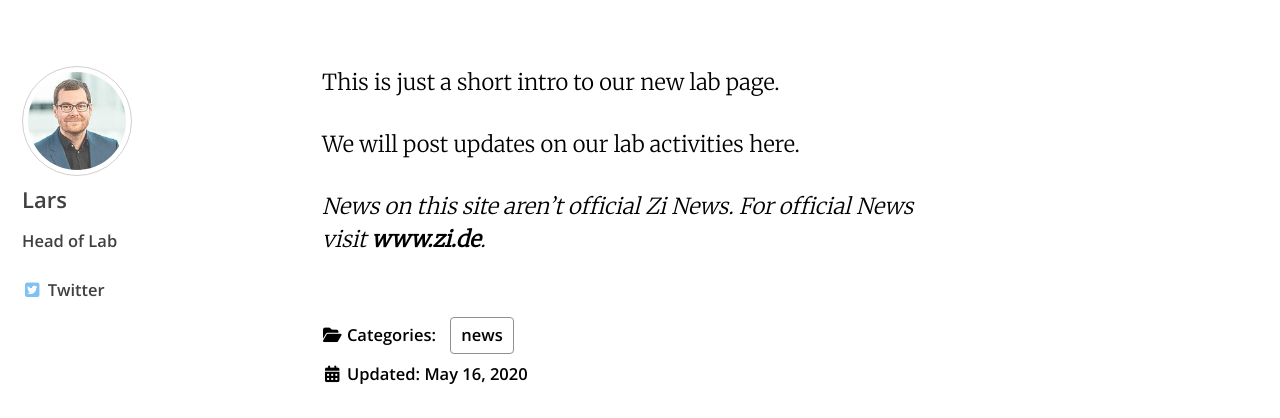
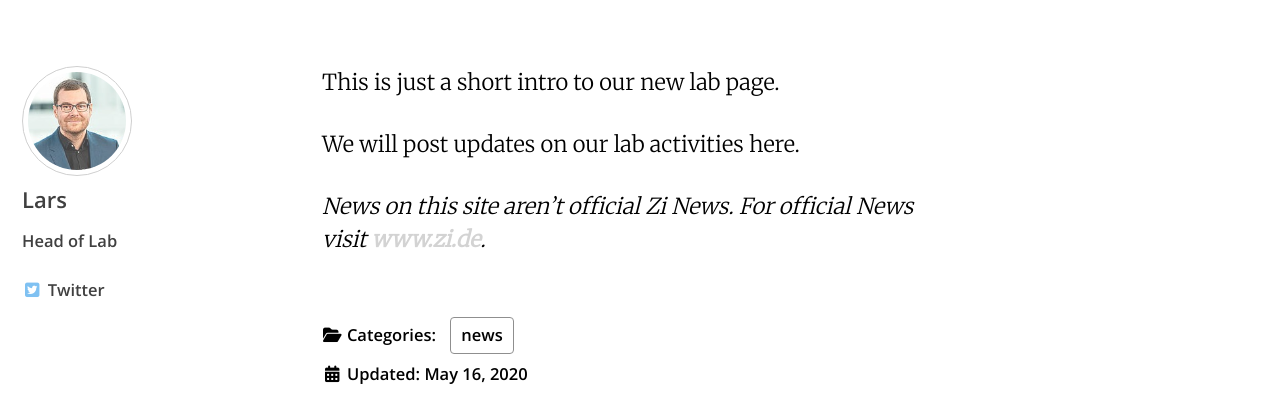
Before and after one commit to zidatalab/zidatalab.github.io, a Jekyll site: the page built from _posts/2020-05-16-Erster-Test.md, in a window 1280 px wide. Shown: the part 310-728 px from the top of the page. Built offline with Jekyll 4.4.1, drawn with Linux system fonts in a browser that asks for light colours; cached includes are drawn as plain includes; nearby versions of some CDN libraries.

Commit message:
Update main.scss

```diff
--- a/assets/css/main.scss
+++ b/assets/css/main.scss
@@ -3,7 +3,7 @@
 ---
 
 @charset "utf-8";
-$link-color: black;
+$link-color: LightGray;
 $masthead-link-color: black;
 $serif      : 'Merriweather',Georgia, Times, serif;
 $sans-serif : 'Open Sans', sans-serif;
```
